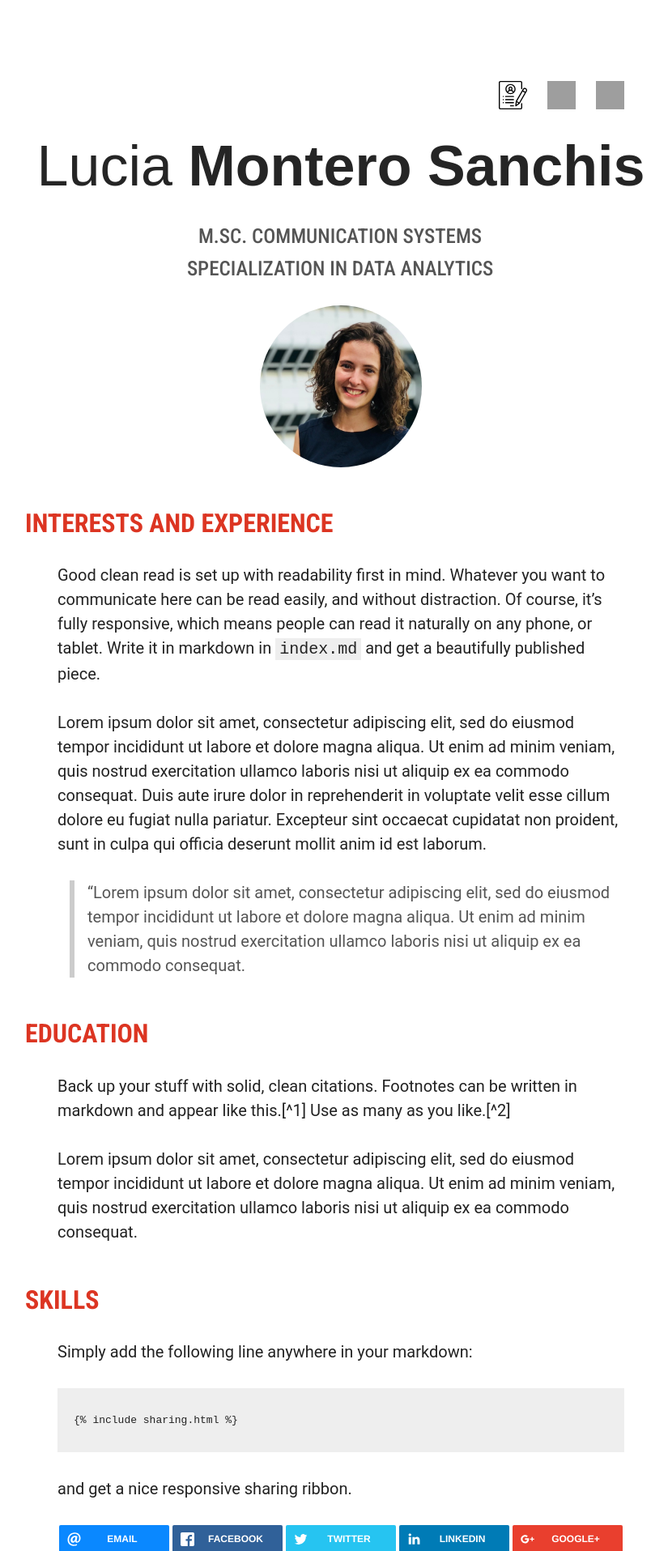
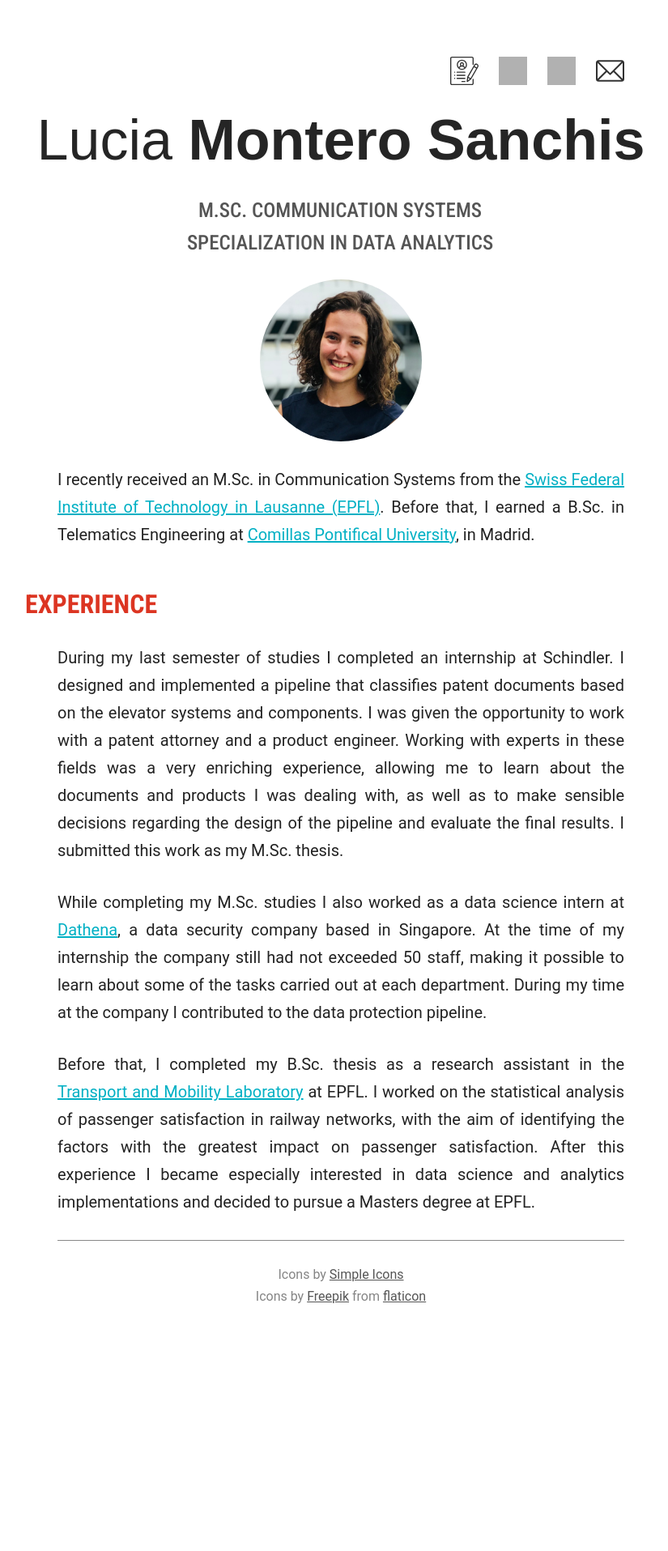
Before and after one commit to lumosan/lumosan.github.io, a Jekyll site: the page built from index.md, in a window 1280 px wide. Shown: the top 1915 px of the page at 81% size, without its empty margins (219-1044 px from the left). Built offline with Jekyll 4.4.1, drawn with Linux system fonts in a browser that asks for light colours; after the commit the page ends 1644 px from its top, so only the background shows below that; some of the changed text lies outside the part shown; grey boxes are pictures that could not be loaded.

Commit message:
finish website

```diff
--- a/_config.yml
+++ b/_config.yml
@@ -1,7 +1,7 @@
 # Site settings
 title: Lucia Montero
 description:
-url: "http://127.0.0.1:4000"
+url: "http://www.luciams.com/"
 baseurl: ""
 
 # Build settings
--- a/_layouts/header.html
+++ b/_layouts/header.html
@@ -17,19 +17,27 @@
 <body>
   <article>
    <div class="container">
-    <div class="navigation">
+    <div class="contact">
       <a target="_blank" href="{{ site.baseurl }}/docs/resume-montero.pdf">
          <img class="icon" src="{{ site.baseurl }}/images/resume.svg" alt="Resume"></a>
       <a target="_blank" href="https://www.linkedin.com/in/luciams">
          <img class="icon" src="https://cdn.jsdelivr.net/npm/simple-icons@latest/icons/linkedin.svg" alt="LinkedIn"></a>
       <a target="_blank" href="https://keybase.io/lmon">
          <img class="icon" src="https://cdn.jsdelivr.net/npm/simple-icons@latest/icons/keybase.svg" alt="Keybase"></a>
+      <a target="_blank" href="mailto:contact@luciams.com">
+         <img class="icon" src="{{ site.baseurl }}/images/mail.svg" alt="Email"></a>
+
     </div>
+    <div class="presentation">
     <h1><span style="font-weight:300">Lucia</span> <span style="font-weight:bold">Montero Sanchis</span></h1>
     <h2>M.Sc. Communication Systems</h2>
     <h2>Specialization in Data Analytics</h2>
+    </div>
     <img src="{{ site.baseurl }}/images/photo.jpg" alt="Lucia Montero" class="profilephoto">
-    {{ content }}</div>
+    {{ content }}
+
+    <div class="footer"><p><br>Icons by <a href="https://simpleicons.org/">Simple Icons</a><br>Icons by <a href="https://www.flaticon.com/authors/freepik">Freepik</a> from <a href="http://www.flaticon.com/">flaticon</a></p></div>
+  </div>
   </article>
 <script src="{{ site.baseurl }}/scripts/rrssb.min.js"></script>
 </body>
--- a/css/solo.css
+++ b/css/solo.css
@@ -2,7 +2,7 @@
 @import url(https://fonts.googleapis.com/css?family=Roboto+Condensed:300,400,500,700);
 
 html {
-  font: 20px/1.5 'Roboto', sans-serif;
+  font: 20px/1.7 'Roboto', sans-serif;
 }
 
 @media (max-width: 325px) {
@@ -10,23 +10,31 @@ html {
 }
 
 body {
-  margin: 2rem 0 5rem;
+  margin: 2rem 0 .5rem;
   color: #222;
+  text-align: justify;
+  /*background-color: #121212;*/
 }
 
 @media (min-width: 600px) {
   body {
-    margin-top: 5rem;
+    margin-top: 3.5rem;
   }
 }
 
-a {
-  color: #0074d9; /* From http://clrs.cc */
+a:link {
+  text-decoration: underline;
+  color: #00b0c4;
+}
+
+a:visited {
   text-decoration: none;
+  color: #00b0c4;
 }
 
 a:hover, a:focus {
   text-decoration: underline;
+  color: #dc3522;
 }
 
 h1 {
@@ -176,12 +184,14 @@ word-wrap: break-word;
   border-radius: 50%;
   width: 200px;
   margin-top: 1.5rem;
+  margin-bottom: 1.5rem;
   /*margin-top: -20rem;*/
 }
 
 @media (max-width: 500px) {
 .profilephoto {
  margin-top: 1rem;
+ margin-bottom: 1rem;
  }
 }
 
@@ -191,32 +201,33 @@ word-wrap: break-word;
  }
 }
 
-.navigation img {
+.contact img {
   width: 25px;
   height: 25px;
   margin-left: 1em;
   display: inline-block;
+  opacity: .8;
+}
+
+.contact img:hover {
+  opacity: .5;
 }
 
 @media (min-width: 600px) {
-  .navigation img {
+  .contact img {
     width: 35px;
     height: 35px;
-    margin-left: 1em;
-    display: inline-block;
   }
 }
 
-.navigation a {
+.contact a {
   line-height: 13px;
   display: inline-block;
-  /*margin-right: .2em;*/
-  /*padding: 0;*/
 }
 
-.navigation {
+.contact {
   text-align: right;
-  margin-bottom: 1rem;
+  margin-bottom: .8rem;
 }
 
 
@@ -297,26 +308,6 @@ pre > code {
 	width: 75px;
 }
 
-.button {
-  margin-top: 2em;
-  margin-left: 1em;
-  display: inline-block;
-  border: 2px solid #111;
-  border-radius: 0.4em;
-  padding: 0.1em 0.75em;
-  font-size: 17px;
-  color: #111;
-  text-align: center;
-}
-
-.button:hover {
-	color: white;
-	background-color: #111;
-	cursor: pointer;
-	text-decoration: none;
-	transition: 0.5s;
-}
-
 .Facebook {
 	transform: scale(1.25);
 }
@@ -324,4 +315,52 @@ pre > code {
 .sharing-buttons {
 	width: 100%;
 }
+
+.footer {
+  text-align: center;
+  color: #858585;
+  border-top: 1px solid #888;
+  font-size: 16px;
 }
+
+.footer a:link {
+  text-decoration: underline;
+  color: #555;
+}
+
+.footer a:visited {
+  text-decoration: none;
+  color: #555;
+}
+
+.footer a:hover, a:focus {
+  text-decoration: underline;
+  color: #222;
+}
+
+::selection {
+  background: #b2ecf2;
+}
+@media (prefers-color-scheme: dark) {
+  body {color: #ddd; background-color: #232323}
+  a:link {color: #80e0eb;}
+  a:visited {color: #80e0eb;}
+  a:hover, a:focus {color: #ec9691;}
+  h1 {color: #dadada;}
+  h4, h5, h6 {color: #eee;}
+  h3 {color: #ec9691;}
+  h2 {color: #aaa}
+  blockquote {color: #aaa;}
+  .footnote {color: #bbb;}
+  .contact img {filter: invert(100%); opacity: .8;}
+  .contact img:hover {opacity: .6;}
+  pre, code {background-color: #1d1d1d;}
+  .profilephoto{filter: brightness(.9)}
+  .footer {color: #aaa;}
+  .footer a:link {color: #ccc;}
+  .footer a:visited {color: #ccc;}
+  .footer a:hover, a:focus {color: #fff;}
+  ::selection {
+    background: #ec9691;
+  }
+}
--- a/index.md
+++ b/index.md
@@ -2,67 +2,27 @@
 layout: header
 ---
 
-<!-- ## asfhajksf -->
+I recently received an M.Sc. in Communication Systems from the [Swiss Federal Institute of Technology in Lausanne (EPFL)](https://www.epfl.ch/en/). Before that, I earned a B.Sc. in Telematics Engineering at [Comillas Pontifical University](https://www.comillas.edu/en/), in Madrid.
 
-### Interests and experience
+### Experience
 
-Good clean read is set up with readability first in mind. Whatever you want to communicate here can be read easily, and without distraction. Of course, it's fully responsive, which means people can read it naturally on any phone, or tablet. Write it in markdown in <code>index.md</code> and get a beautifully published piece.
+During my last semester of studies I completed an internship at Schindler. I designed and implemented a pipeline that classifies patent documents based on the elevator systems and components. I was given the opportunity to work with a patent attorney and a product engineer. Working with experts in these fields was a very enriching experience, allowing me to learn about the documents and products I was dealing with, as well as to make sensible decisions regarding the design of the pipeline and evaluate the final results. I submitted this work as my M.Sc. thesis.
 
-Lorem ipsum dolor sit amet, consectetur adipiscing elit, sed do eiusmod tempor incididunt ut labore et dolore magna aliqua. Ut enim ad minim veniam, quis nostrud exercitation ullamco laboris nisi ut aliquip ex ea commodo consequat. Duis aute irure dolor in reprehenderit in voluptate velit esse cillum dolore eu fugiat nulla pariatur. Excepteur sint occaecat cupidatat non proident, sunt in culpa qui officia deserunt mollit anim id est laborum.
+While completing my M.Sc. studies I also worked as a data science intern at [Dathena](https://www.dathena.io/), a data security company based in Singapore. At the time of my internship the company still had not exceeded 50 staff, making it possible to learn about some of the tasks carried out at each department. During my time at the company I contributed to the data protection pipeline.
 
-> "Lorem ipsum dolor sit amet, consectetur adipiscing elit, sed do eiusmod tempor incididunt ut labore et dolore magna aliqua. Ut enim ad minim veniam, quis nostrud exercitation ullamco laboris nisi ut aliquip ex ea commodo consequat.
+Before that, I completed my B.Sc. thesis as a research assistant in the [Transport and Mobility Laboratory](https://www.epfl.ch/labs/transp-or/) at EPFL. I worked on the statistical analysis of passenger satisfaction in railway networks, with the aim of identifying the factors with the greatest impact on passenger satisfaction. After this experience I became especially interested in data science and
+analytics implementations and decided to pursue a Masters degree at EPFL.
 
-### Education
-Back up your stuff with solid, clean citations. Footnotes can be written in markdown and appear like this.[^1] Use as many as you like.[^2]
 
-Lorem ipsum dolor sit amet, consectetur adipiscing elit, sed do eiusmod tempor incididunt ut labore et dolore magna aliqua. Ut enim ad minim veniam, quis nostrud exercitation ullamco laboris nisi ut aliquip ex ea commodo consequat.
+<!-- ### Education
 
-### Skills
+I received a B.Sc. in  The degree covered many topics at the intersection of Computer Science and Electrical Engineering, including signal processing, software engineering and computer networks.
 
-Simply add the following line anywhere in your markdown:
 
-<pre><code>{% raw  %}
-{% include sharing.html %}
-{% endraw %}
-</code></pre>
 
-and get a nice responsive sharing ribbon.
-
-{% include sharing.html %}
-
-Add this at the bottom, or the top, or between every other paragraph if you're desprate for social validation.
-
-Just remember to customize the buttons to fit your url in the `_includes/sharing.html` file. These buttons are made available and customizable by the good folks at kni-labs. See the documentation at [https://github.com/kni-labs/rrssb](https://github.com/kni-labs/rrssb) for more information.
-
-### Languages
-
-<i class="fa fa-quote-left fa-3x fa-pull-left fa-border"></i> Now you can use all the cool icons you want! [Font Awesome](http://fontawesome.io) is indeed awesome. But wait, you don't need this sweetness and you don't want that little bit of load time from the font awesome css? No problem, just disable it in the `config.yml` file, and it won't be loaded.
-
-<ul class="fa-ul">
-  <li><i class="fa-li fa fa-check-square"></i>you can make lists...</li>
-  <li><i class="fa-li fa fa-check-square-o"></i>with cool icons like this,</li>
-  <li><i class="fa-li fa fa-spinner fa-spin"></i>even ones that move!</li>
-</ul>
-
-If you need them, you can stick any of the [605 icons](http://fontawesome.io/icons/) anywhere, with any size you like. ([See documentation](http://fontawesome.io/examples/))
-
-<i class="fa fa-building"></i>&nbsp;&nbsp;<i class="fa fa-bus fa-lg"></i>&nbsp;&nbsp;<i class="fa fa-cube fa-2x"></i>&nbsp;&nbsp;<i class="fa fa-paper-plane fa-3x"></i>&nbsp;&nbsp;<i class="fa fa-camera-retro fa-4x">
-
-<!-- ### Add images to make your point
-
-Images play nicely with this template as well. Add diagrams or charts to make your point, and the template will fit them in appropriately.
-
-<img src="images/hello.svg" alt="sample image">
-
-Lorem ipsum dolor sit amet, consectetur adipiscing elit, sed do eiusmod tempor incididunt ut labore et dolore magna aliqua. Ut enim ad minim veniam, quis nostrud exercitation ullamco laboris nisi ut aliquip ex ea commodo consequat. Duis aute irure dolor in reprehenderit in voluptate velit esse cillum dolore eu fugiat nulla pariatur. Excepteur sint occaecat cupidatat non proident, sunt in culpa qui officia deserunt mollit anim id est laborum.
-
-Thanks to [Shu Uesengi](https://github.com/chibicode) for inspiring and providing the base for this template with his excellent work, [solo](https://github.com/chibicode).
-
-<hr>
-
-##### Footnotes:
-
-[^1]: This is a footnote. Click to return.
-
-[^2]: Here is another.
- -->
+I have taken the courses in Data Analysis and Machine Learning, both of which have a strong focus on practical assign-
+ments and have allowed me to gain experience with Python and its main machine learning libraries. For one of the
+final projects my team and I implemented all the fundamental steps of the data science pipeline in order to quantify
+the impact that a certain event had on the Twitter community. I have also gained experience in Deep Learning with
+the PyTorch and Tensorflow frameworks and I am familiar with the Information Retrieval, Data Mining and Natural
+Language Processing concepts and algorithms. -->
```
Also changed, not shown: 404.md (+2 -0 lines), images/mail.svg (added), images/photo.jpg, 1 other file.
